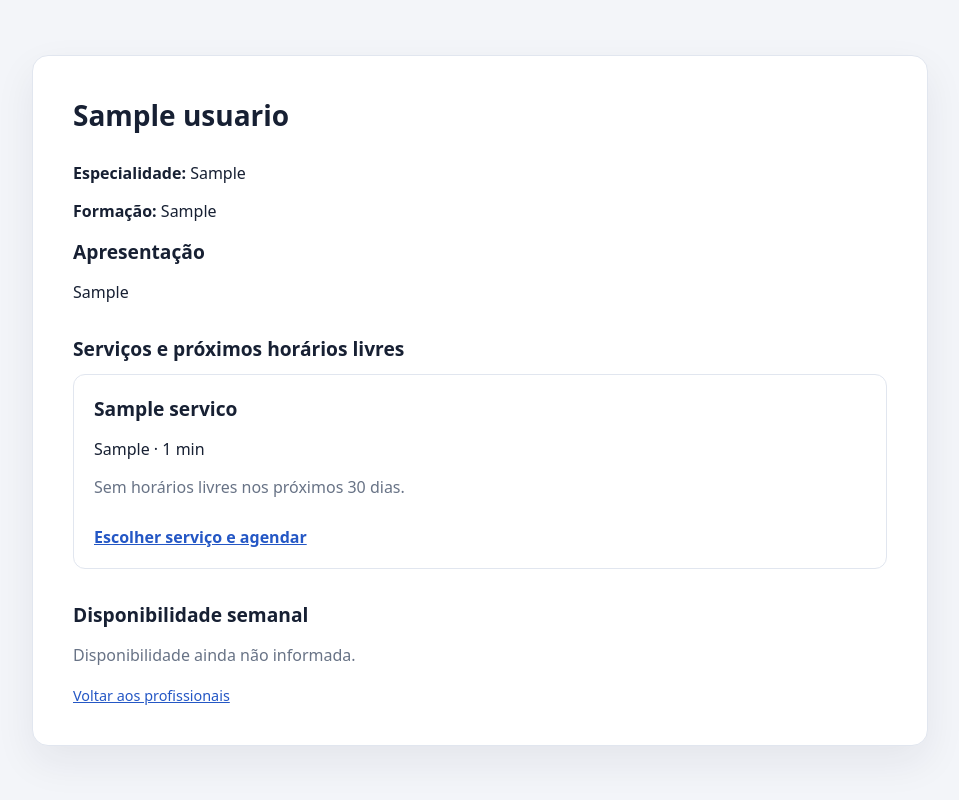
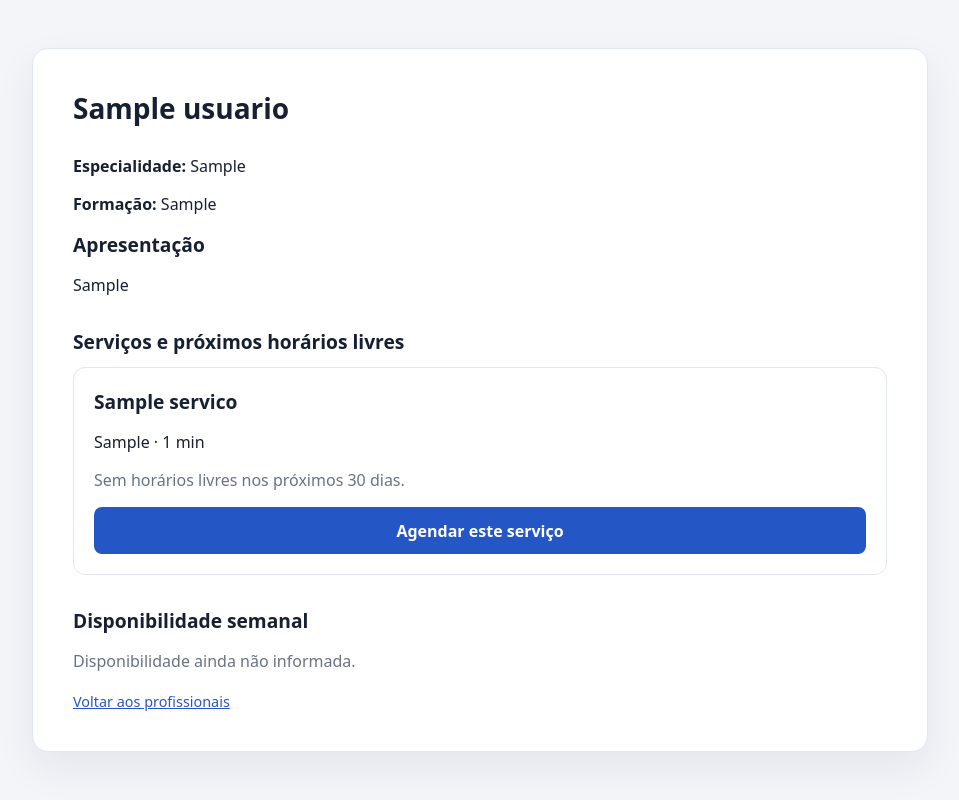
Before and after one commit to Projetos-de-Extensao/PBE_26.2_8002_I, a Django app: page /profissionais/1/ in a window 1280 px wide. Shown: the whole page, without its empty margins (160-1119 px from the left). Run offline with Django 5.2, Linux system fonts and the light colour scheme; tables that the repository leaves empty hold one stand-in row (values such as "Sample post"); data that the repository does not hold is empty.

Commit message:
tela de perfil do profissional

```diff
--- a/agendamento/templates/agendamento/base.html
+++ b/agendamento/templates/agendamento/base.html
@@ -127,6 +127,18 @@
         cursor: pointer;
       }
 
+      .button-link {
+        display: block;
+        margin-top: 1rem;
+        padding: 0.8rem;
+        border-radius: 0.5rem;
+        background: #2457c5;
+        color: #fff;
+        font-weight: 700;
+        text-align: center;
+        text-decoration: none;
+      }
+
       .error,
       .notice {
         margin: 0 0 1.25rem;
--- a/agendamento/templates/agendamento/profissional_detail.html
+++ b/agendamento/templates/agendamento/profissional_detail.html
@@ -35,8 +35,8 @@
             {% else %}
               <p class="muted">Sem horários livres nos próximos 30 dias.</p>
             {% endif %}
-            <a class="text-link" href="{% url 'novo_agendamento' servico.id %}">
-              Escolher serviço e agendar
+            <a class="button-link" href="{% url 'novo_agendamento' servico.id %}">
+              Agendar este serviço
             </a>
           </article>
         {% endfor %}
```
Also changed, not shown: agendamento/tests.py (+12 -0 lines).
